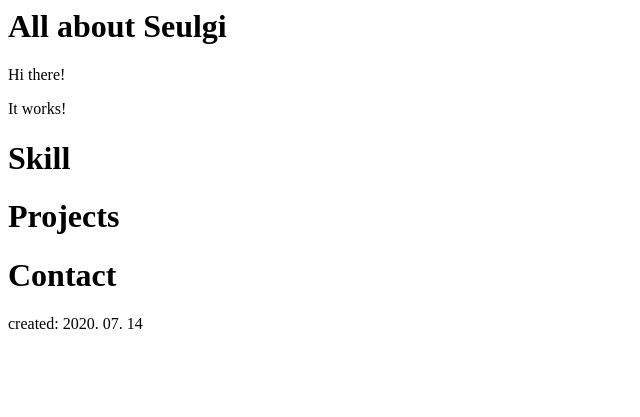
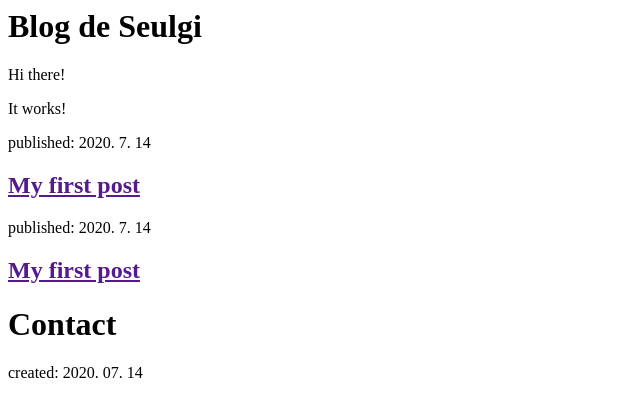
Before and after one commit to mel-f-dev/my-first-blog, a Django app: page / in a window 1280 px wide. Shown: the top 417 px of the page, without its empty margins (0-640 px from the left). Run offline with Django 3.2, Linux system fonts and the light colour scheme.

Commit message:
modified content

```diff
--- a/blog/templates/blog/post_list.html
+++ b/blog/templates/blog/post_list.html
@@ -1,18 +1,20 @@
 <html>
     <head>
-        <title>Portfolio de Seulgi</title>
+        <title>Blog de Seulgi</title>
     </head>
     <body>
         <div>
-            <h1>All about Seulgi</h1>
+            <h1>Blog de Seulgi</h1>
             <p>Hi there!</p>
             <p>It works!</p>
         </div>
         <div>
-            <h1>Skill</h1>
+            <p>published: 2020. 7. 14</p>
+            <h2><a href="">My first post</a></h2>
         </div>
         <div>
-            <h1>Projects</h1>
+            <p>published: 2020. 7. 14</p>
+            <h2><a href="">My first post</a></h2>
         </div>
         <div>
             <h1>Contact</h1>
```
